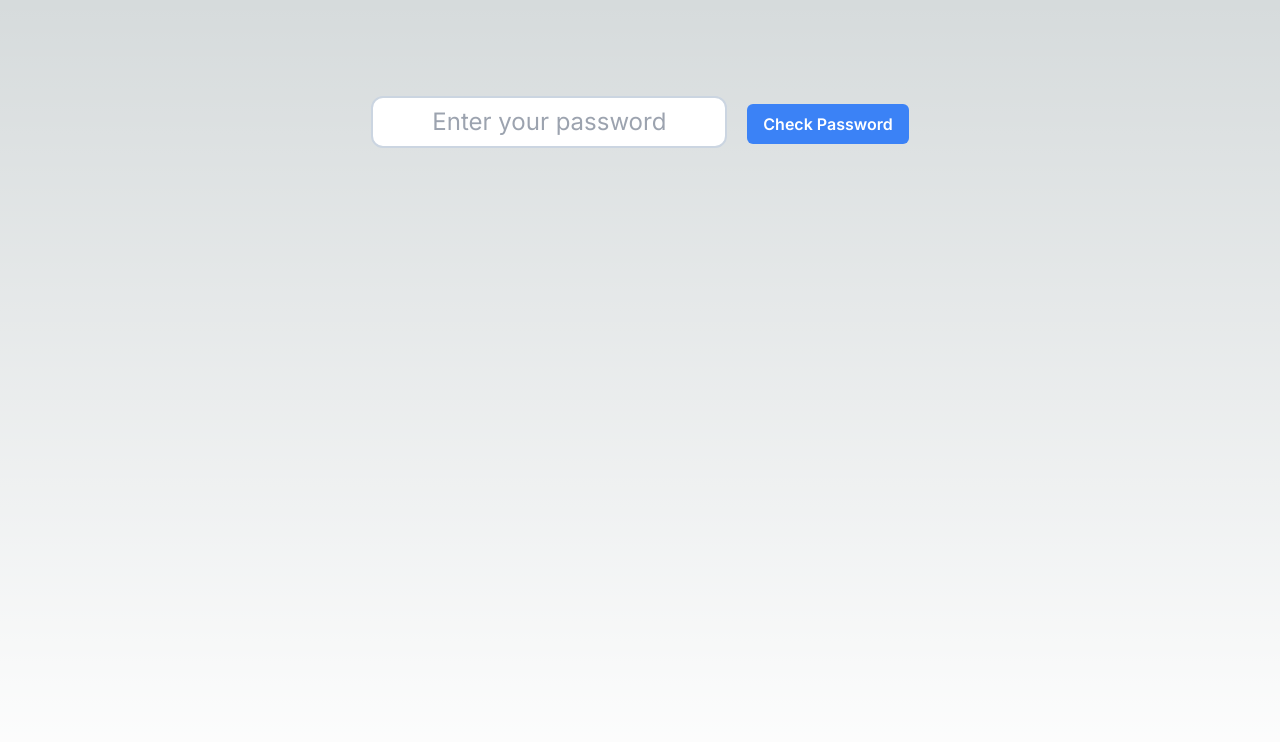
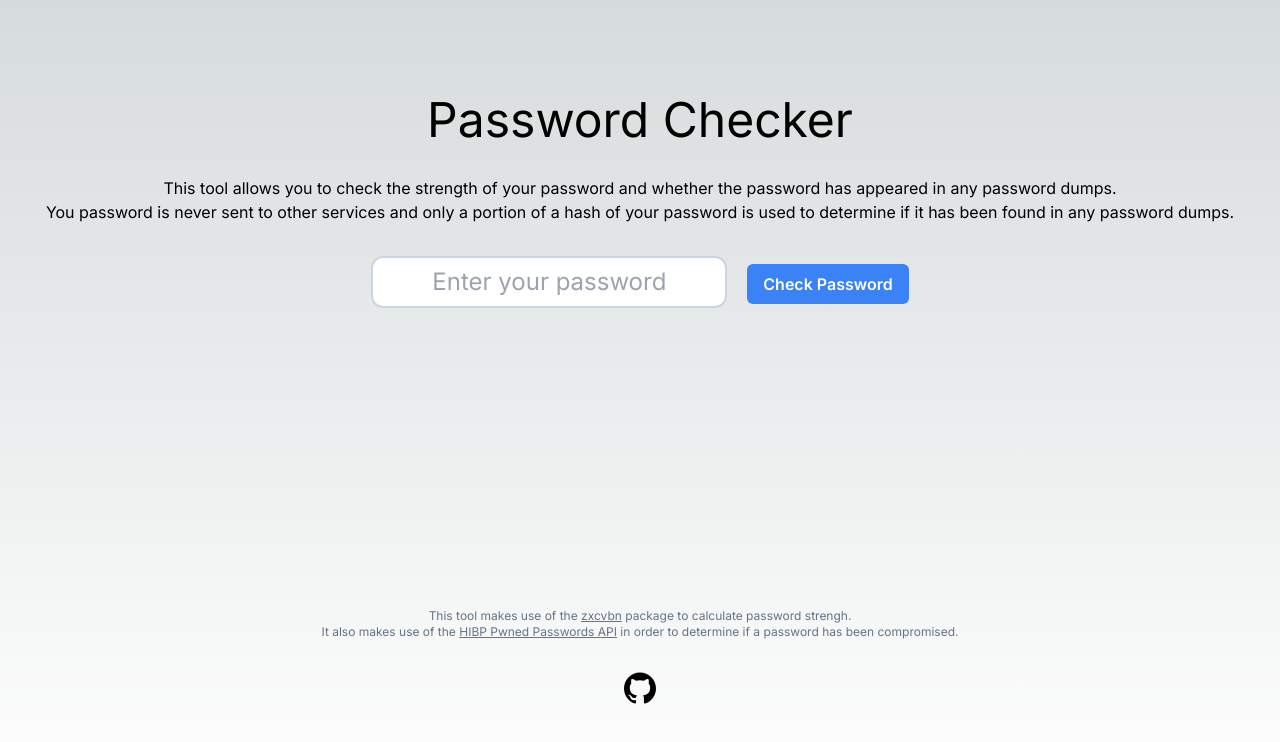
Before and after one commit to gvwalker/passwordchecker, a Next.js app: page / in a window 1280 px wide. Shown: the top 742 px of the page. Built offline with nearby package versions, Linux system fonts and the light colour scheme.

Commit message:
Cleanup styles and add documentation

```diff
--- a/src/app/page.tsx
+++ b/src/app/page.tsx
@@ -96,6 +96,18 @@
 
   return (
     <main className="flex min-h-screen flex-col py-24">
+      <div className="mb-8 px-2 text-center">
+        <h2 className="mb-8 text-5xl text-bold">Password Checker</h2>
+        <p>
+          This tool allows you to check the strength of your password and
+          whether the password has appeared in any password dumps.
+        </p>
+        <p>
+          You password is never sent to other services and only a portion of a
+          hash of your password is used to determine if it has been found in any
+          password dumps.
+        </p>
+      </div>
       <form
         className="mb-32 text-center space-x-5"
         onSubmit={(e) => handleCheckPassword(e)}
@@ -131,6 +143,39 @@
           </p>
         </div>
       )}
+      <div className="mt-auto mb-8 text-center text-xs text-slate-500">
+        <p>
+          This tool makes use of the{" "}
+          <a className="underline" href="https://github.com/dropbox/zxcvbn">
+            zxcvbn
+          </a>{" "}
+          package to calculate password strengh.
+        </p>
+        <p>
+          It also makes use of the{" "}
+          <a className="underline" href="https://haveibeenpwned.com/Passwords">
+            HIBP Pwned Passwords API
+          </a>{" "}
+          in order to determine if a password has been compromised.
+        </p>
+      </div>
+      <div className="self-center">
+        <a href="https://github.com/gvwalker/passwordchecker">
+        <svg
+          stroke="currentColor"
+          fill="currentColor"
+          strokeWidth="0"
+          role="img"
+          viewBox="0 0 24 24"
+          height="2em"
+          width="2em"
+          xmlns="http://www.w3.org/2000/svg"
+        >
+          <title></title>
+          <path d="M12 .297c-6.63 0-12 5.373-12 12 0 5.303 3.438 9.8 8.205 11.385.6.113.82-.258.82-.577 0-.285-.01-1.04-.015-2.04-3.338.724-4.042-1.61-4.042-1.61C4.422 18.07 3.633 17.7 3.633 17.7c-1.087-.744.084-.729.084-.729 1.205.084 1.838 1.236 1.838 1.236 1.07 1.835 2.809 1.305 3.495.998.108-.776.417-1.305.76-1.605-2.665-.3-5.466-1.332-5.466-5.93 0-1.31.465-2.38 1.235-3.22-.135-.303-.54-1.523.105-3.176 0 0 1.005-.322 3.3 1.23.96-.267 1.98-.399 3-.405 1.02.006 2.04.138 3 .405 2.28-1.552 3.285-1.23 3.285-1.23.645 1.653.24 2.873.12 3.176.765.84 1.23 1.91 1.23 3.22 0 4.61-2.805 5.625-5.475 5.92.42.36.81 1.096.81 2.22 0 1.606-.015 2.896-.015 3.286 0 .315.21.69.825.57C20.565 22.092 24 17.592 24 12.297c0-6.627-5.373-12-12-12"></path>
+        </svg>
+        </a>
+      </div>
     </main>
   );
 }
```
